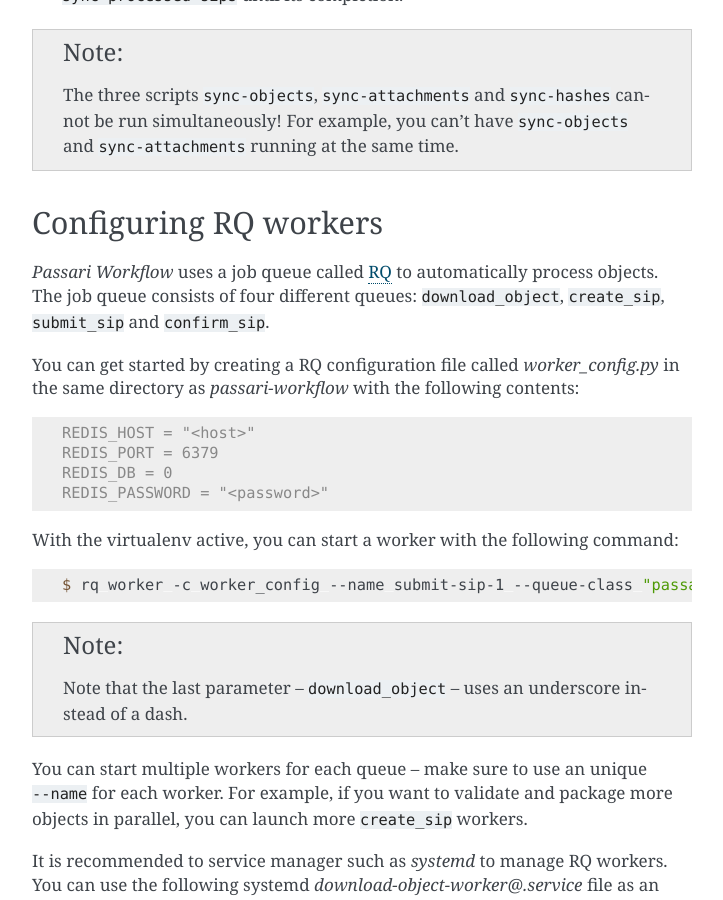
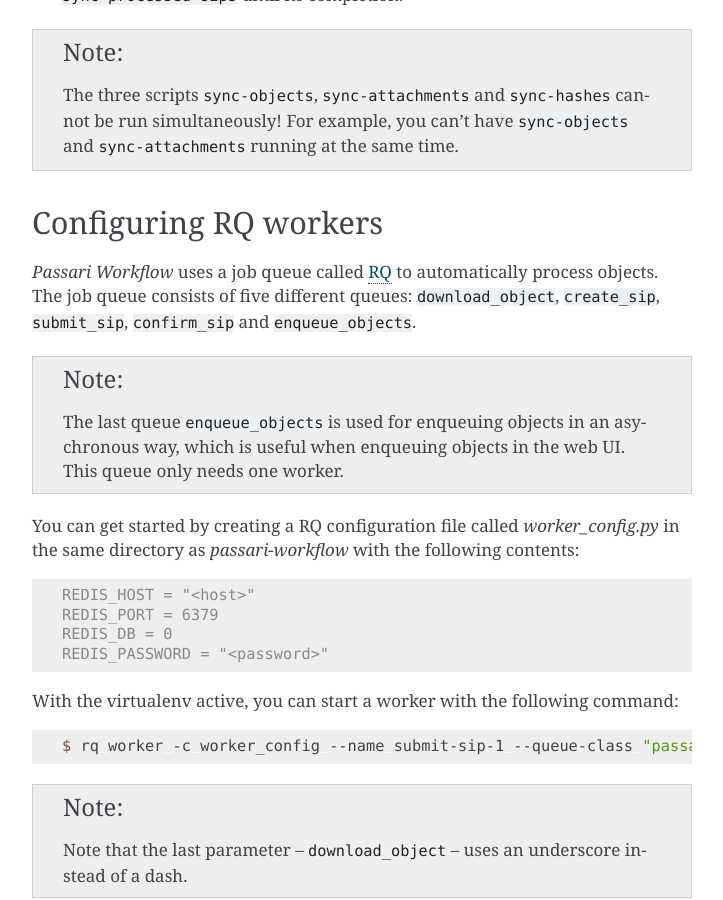
Before and after one commit to finnish-heritage-agency/passari-workflow, a Sphinx documentation site: the page built from docs/configuration.rst, in a window 1280 px wide and 900 px high, scrolled down 2450 px. Shown: the whole window, without its empty margins (388-1111 px from the left). Built offline with Sphinx 7.4.7, drawn with Linux system fonts in a browser that asks for light colours.

Commit message:
Add documentation for 'deferred-enqueue-objects'

```diff
--- a/docs/configuration.rst
+++ b/docs/configuration.rst
@@ -108,7 +108,11 @@
 Configuring RQ workers
 ----------------------
 
-*Passari Workflow* uses a job queue called `RQ <https://python-rq.org/>`_ to automatically process objects. The job queue consists of four different queues: ``download_object``, ``create_sip``, ``submit_sip`` and ``confirm_sip``.
+*Passari Workflow* uses a job queue called `RQ <https://python-rq.org/>`_ to automatically process objects. The job queue consists of five different queues: ``download_object``, ``create_sip``, ``submit_sip``, ``confirm_sip`` and ``enqueue_objects``.
+
+.. note::
+
+  The last queue ``enqueue_objects`` is used for enqueuing objects in an asychronous way, which is useful when enqueuing objects in the web UI. This queue only needs one worker.
 
 You can get started by creating a RQ configuration file called `worker_config.py` in the same directory as *passari-workflow* with the following contents:
 
```
Also changed, not shown: README.md (+1 -1 lines).
